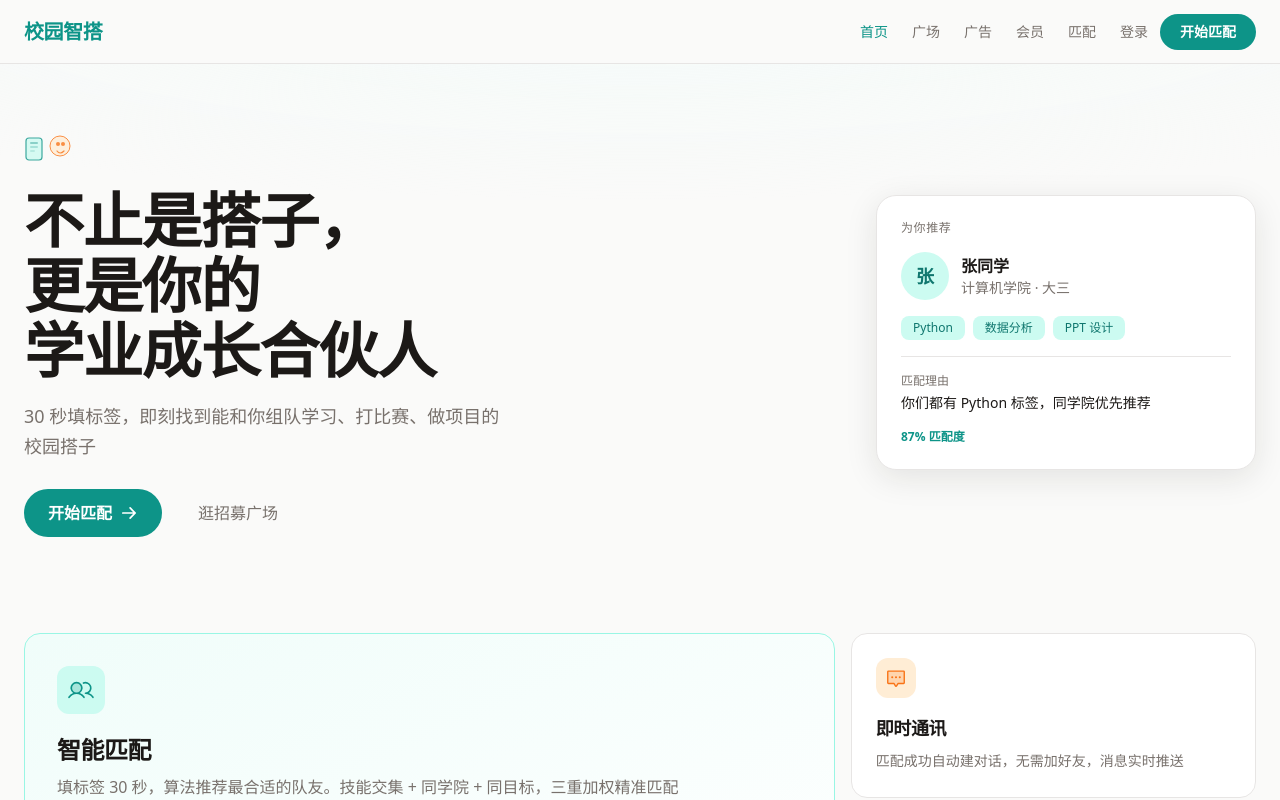
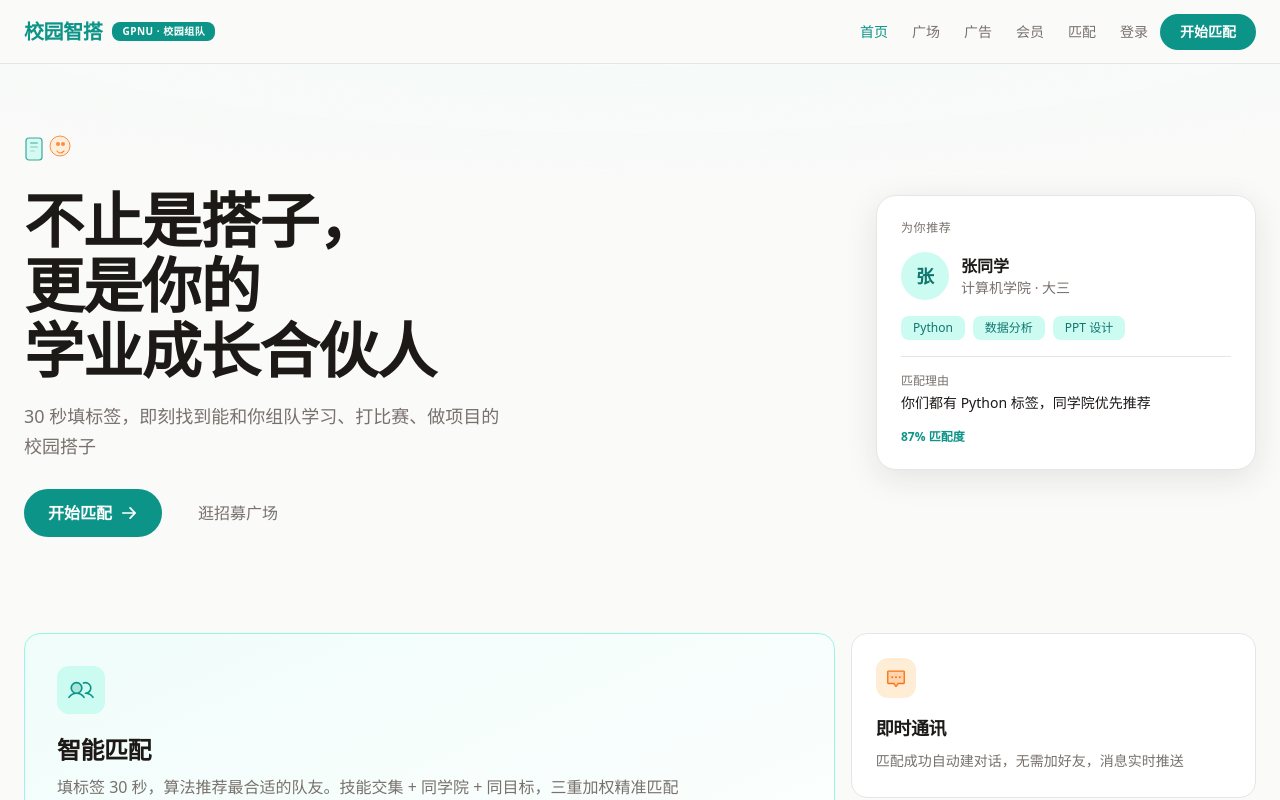
Before and after one commit to zzj-a11y/campus-match, a React (Vite) app: page / in a window 1280 px wide. Shown: the top 800 px of the page. Built offline with nearby package versions, Linux system fonts and the light colour scheme; no server answers.

Commit message:
feat: GPNU brand badge next to logo in nav

```diff
--- a/src/components/Nav.jsx
+++ b/src/components/Nav.jsx
@@ -31,9 +31,12 @@ export default function Nav() {
   return (
     <nav className="sticky top-0 z-50 h-16 border-b border-[#e7e5e4] bg-[#fafaf9]/95 backdrop-blur-sm">
       <div className="max-w-[1280px] mx-auto h-full px-6 flex items-center justify-between">
-        <Link to="/" className="flex items-center gap-2 no-underline">
+        <Link to="/" className="flex items-center gap-2.5 no-underline">
           <span className="font-display text-xl font-extrabold text-[#0d9488] tracking-tight">
             校园智搭
+          </span>
+          <span className="hidden sm:inline-flex items-center px-2.5 py-0.5 text-[10px] font-bold tracking-wider text-white bg-accent-600 rounded-lg card-hover whitespace-nowrap">
+            GPNU · 校园组队
           </span>
         </Link>
 
```
